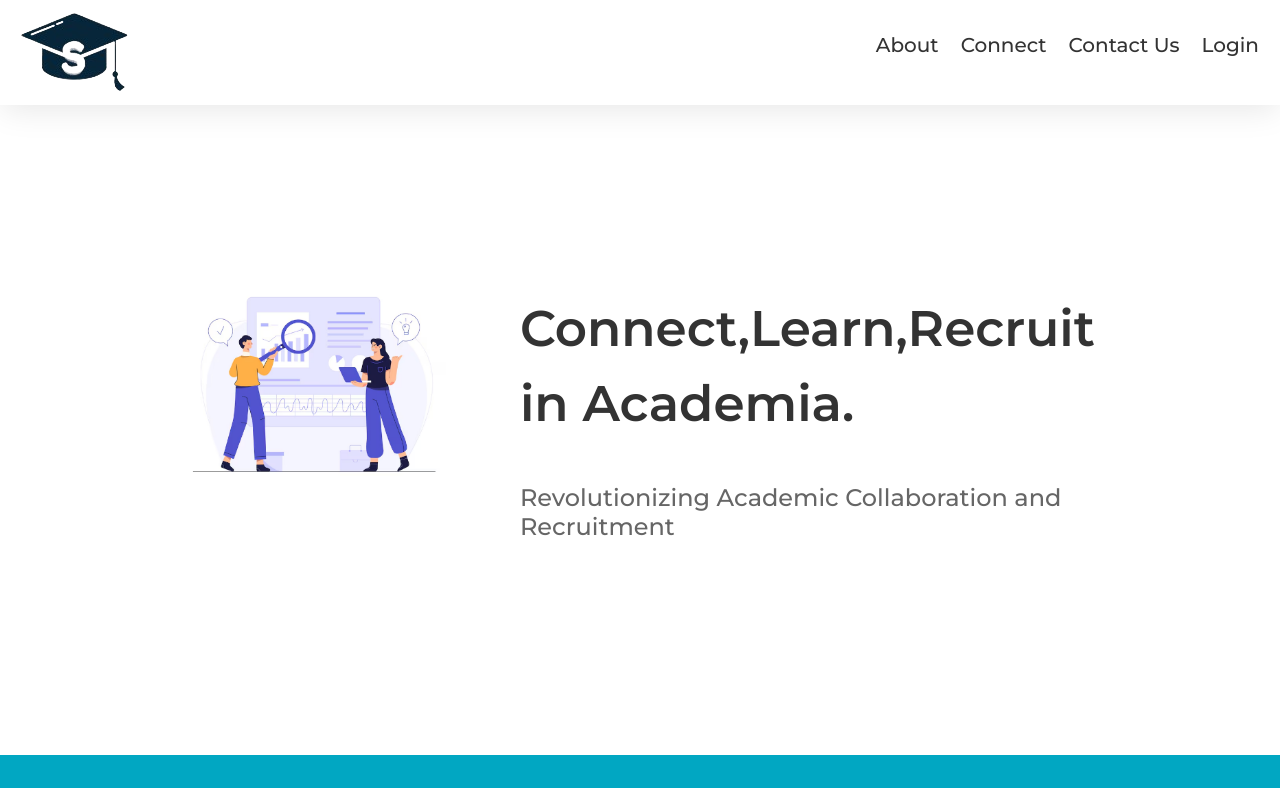
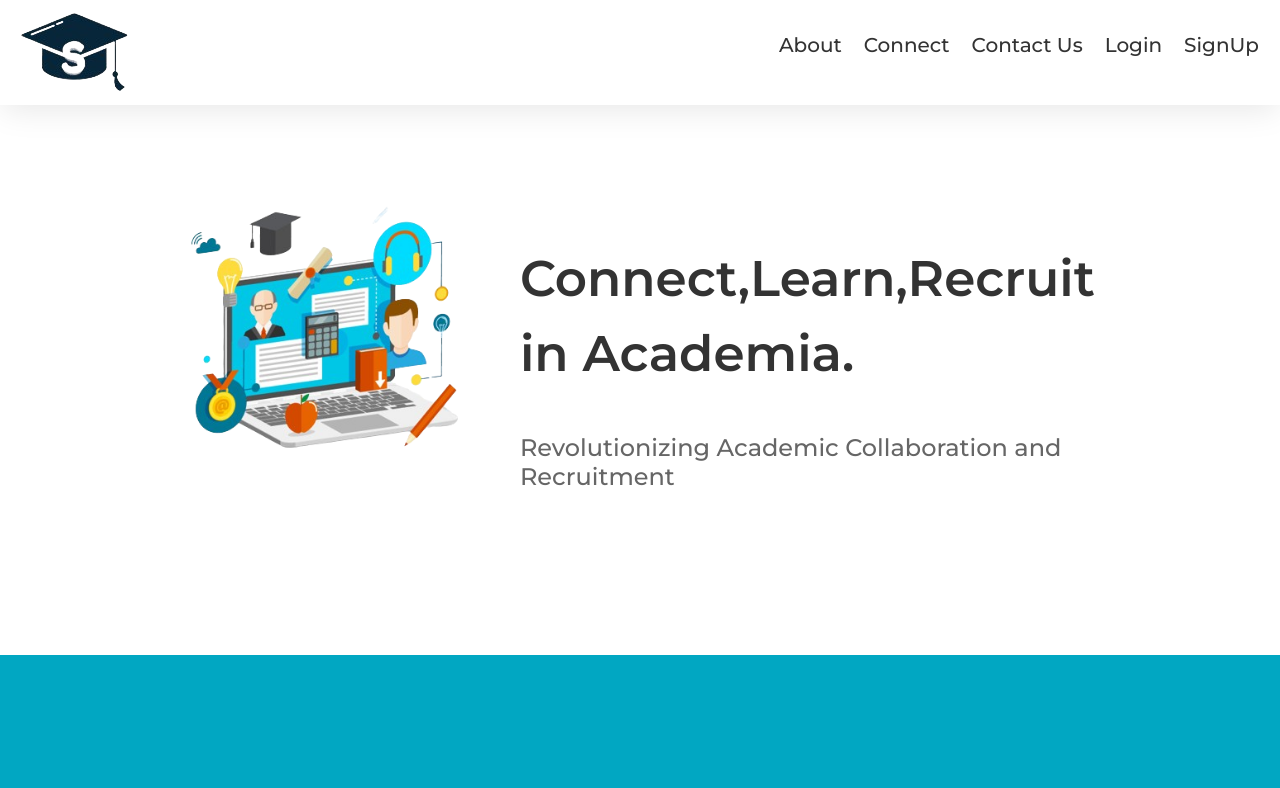
Before and after one commit to Akanchha112/ScholarSync, a React (Create React App) app: page / in a window 1280 px wide. Shown: the top 788 px of the page. Built offline with nearby package versions, Linux system fonts and the light colour scheme.

Commit message:
signin done

```diff
--- a/src/components/MainDashboard/MainDashboard.css
+++ b/src/components/MainDashboard/MainDashboard.css
@@ -27,7 +27,7 @@ nav {
     font-family: "Montserrat", sans-serif;
     background-color:#ffffff;
     text-align: start;
-    min-height: 60rem;
+    min-height: 50rem;
     height: auto;
     margin: 0 auto 5rem auto;
     justify-content: start;
@@ -61,7 +61,7 @@ nav {
     color: #666;
   }
   .eye-grabber-img {
-    flex: 1;
+    flex: 7;
   }
   @media (max-width: 800px) {
     .eye-grabber-img {
--- a/src/components/MainDashboard/MainDashboard.jsx
+++ b/src/components/MainDashboard/MainDashboard.jsx
@@ -1,6 +1,6 @@
 import React from 'react';
 import "./MainDashboard.css";
-import research from '../img/research.png';
+import research from '../img/a2.png';
 
 function MainDashboard(){ return (
     <main>
--- a/src/components/Navbar/Navbar.jsx
+++ b/src/components/Navbar/Navbar.jsx
@@ -1,7 +1,16 @@
 import React from 'react';
 import './Navbar.css';
 import logo from '../img/logo.png';
+import { useNavigate } from 'react-router-dom';
+
 function Navbar(){
+    const navigate=useNavigate();
+    const loginhandle=()=>{
+        navigate('/signin');
+    }
+    const signuphandle=()=>{
+        navigate('/signup');
+    }
     return(
         <div id="navbar">
             <div className="Navbar-content-div">
@@ -15,7 +24,8 @@ function Navbar(){
                     <a href="#about" className="nav-link">About</a>
                     <a href="#connect" className="nav-link">Connect</a>
                     <a href="#contact" className="nav-link">Contact Us</a>
-                    <a href="#" className="nav-link">Login</a>
+                    <a href="#" className="nav-link" onClick={()=>{loginhandle()}} >Login</a>
+                    <a href="#" className="nav-link" onClick={()=>{signuphandle()}} >SignUp</a>
                 </nav>
             </div>
         </div>
```
Also changed, not shown: src/components/img/a1.jpg (added), src/components/img/a2.png (added).
